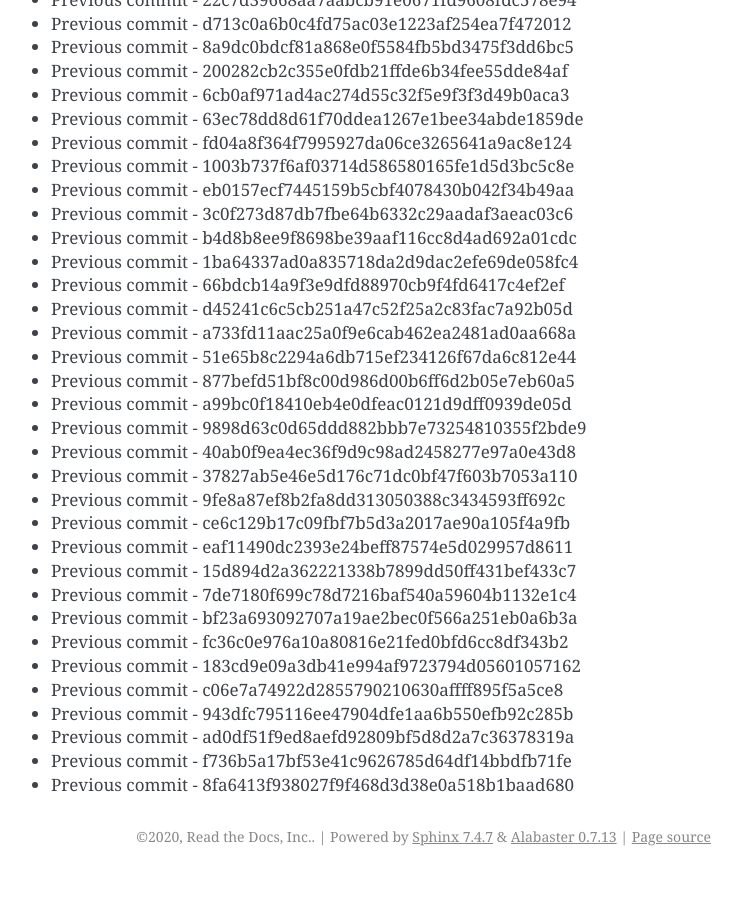
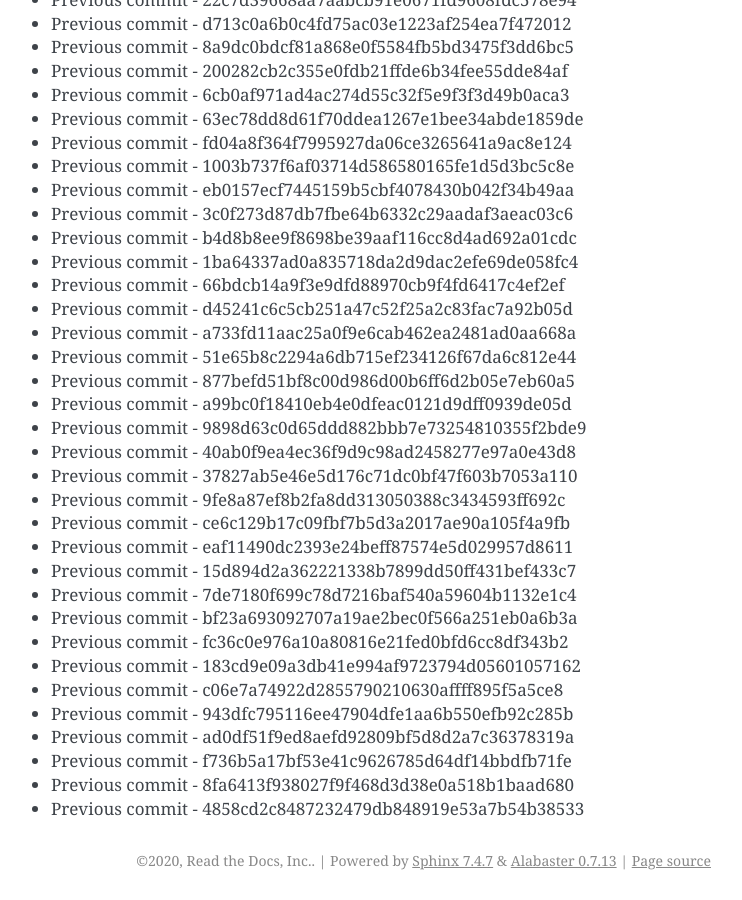
Before and after one commit to readthedocs/rtd-git-stresstest, a Sphinx documentation site: the page built from docs/updates.rst, in a window 1280 px wide and 900 px high, scrolled down 100912 px. Shown: the whole window, without its empty margins (399-1141 px from the left). Built offline with Sphinx 7.4.7, drawn with Linux system fonts in a browser that asks for light colours; before the commit the page ends 101788 px from its top, so only the background shows below that.

Commit message:
Generating commit from previous: 4858cd2c8487232479db848919e53a7b54b38533

```diff
--- a/docs/updates.rst
+++ b/docs/updates.rst
@@ -4272,3 +4272,4 @@ It can be tested for any performance characteristics.
 * Previous commit - ad0df51f9ed8aefd92809bf5d8d2a7c36378319a
 * Previous commit - f736b5a17bf53e41c9626785d64df14bbdfb71fe
 * Previous commit - 8fa6413f938027f9f468d3d38e0a518b1baad680
+* Previous commit - 4858cd2c8487232479db848919e53a7b54b38533
```
